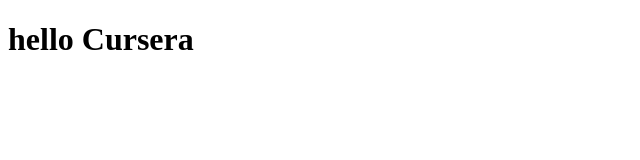
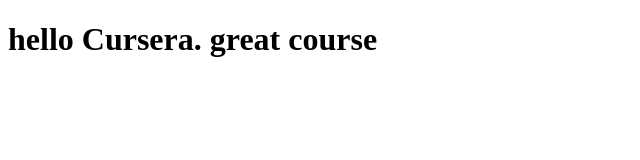
Before and after one commit to khalilitani/courseratest, a plain HTML site: page site/index.html in a window 1280 px wide. Shown: the whole page, without its empty margins (0-640 px from the left). Drawn offline with Linux system fonts and the light colour scheme.

Commit message:
my first page. small addition

```diff
--- a/site/index.html
+++ b/site/index.html
@@ -4,6 +4,6 @@
 	<title>Hello Cousera!</title>
 </head>
 <body>
-<h1>hello Cursera</h1>
+<h1>hello Cursera. great course</h1>
 </body>
 </html>
```
